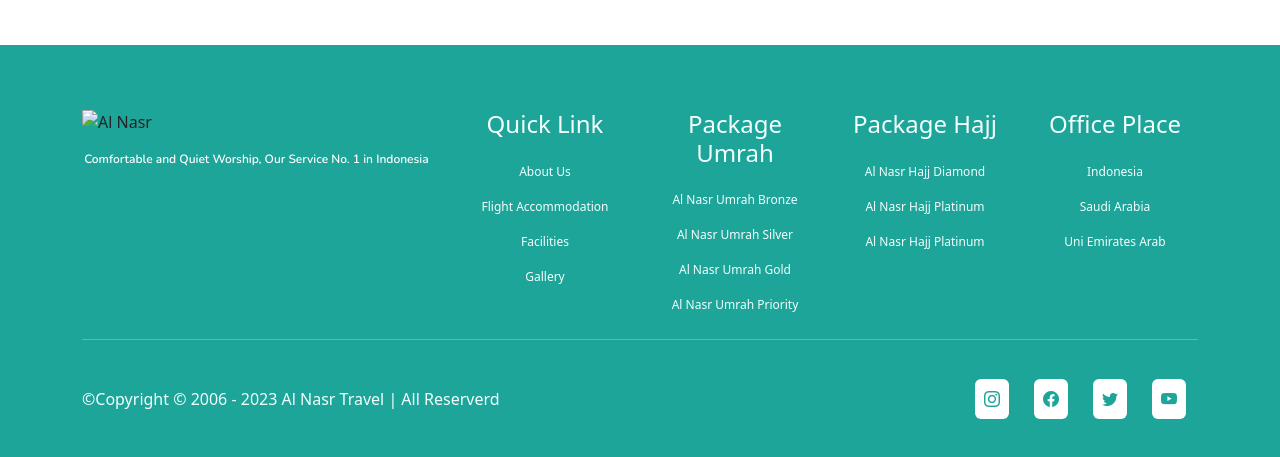
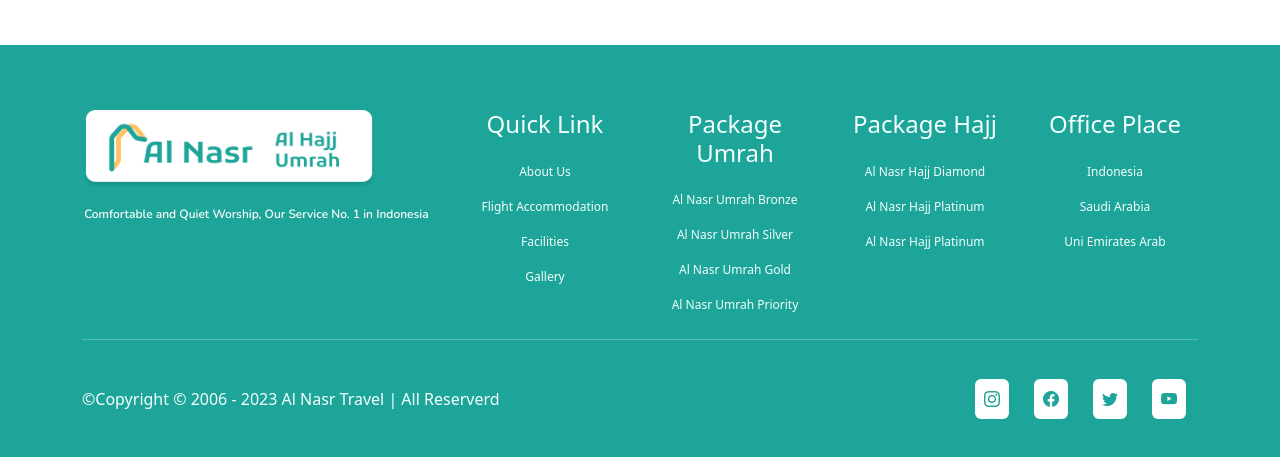
Before and after one commit to prosaberhr/al-nasr, a plain HTML site: page about-us.html in a window 1280 px wide. Shown: the part 2247-2704 px from the top of the page. Drawn offline with nearby package versions, Linux system fonts and the light colour scheme; files that its build step writes are made by us from their sources; a script that the page names is missing; a web font is replaced by a local one.

Commit message:
w3c validation done

```diff
--- a/about-us.html
+++ b/about-us.html
@@ -4,7 +4,8 @@
     <meta charset="UTF-8">
     <meta name="viewport" content="width=device-width, initial-scale=1.0">
     <title>About Us</title>
-    <link rel="icon" href="./assets/images/Logo.ico" type="assets/images/logo.ico">
+
+
     <link rel="stylesheet" href="./assets/bootstrap/animate.css">
     <link rel="stylesheet" href="./assets/bootstrap/bootstrap.min.css">
 
@@ -272,7 +273,7 @@
     <div class="container">
       <div class="row">
         <div class="col-lg-4 col-md-6 col-sm-12 ">
-          <img class="footer-img wow fadeInLeft" src="./assets/images/Logo Text.png" alt="Al Nasr">
+          <img class="footer-img wow fadeInLeft" src="assets/images/LogoText.png" alt="Al Nasr">
           <p class="img-text wow fadeInLeft">Comfortable and Quiet Worship, Our Service No. 1 in Indonesia</p>
         </div>
         <div class="col-lg-2 col-md-6 col-sm-12 ">
```
Also changed, not shown: assets/css/about.main.css (renamed from css/about.main.css), assets/css/facilities.main.css (renamed from css/facilities.main.css), assets/css/gallary.main.css (renamed from css/gallary.main.css), assets/css/lightbox.css (renamed from css/lightbox.css), assets/css/package.main.css (renamed from css/package.main.css), assets/css/reset.main.css (renamed from css/reset.main.css), assets/css/responsive.main.css (renamed from css/responsive.main.css), assets/css/style.main.css (renamed from css/style.main.css).
